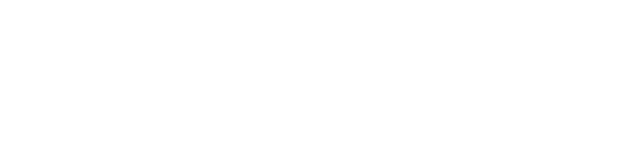
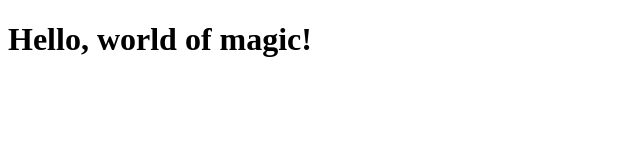
Before and after one commit to IliaGolota/github-tutorial, a plain HTML site: page index.html in a window 1280 px wide. Shown: the whole page, without its empty margins (0-640 px from the left). Drawn offline with Linux system fonts and the light colour scheme.

Commit message:
Додав вітання у html

```diff
--- a/index.html
+++ b/index.html
@@ -6,5 +6,7 @@
     <meta name="viewport" content="width=device-width, initial-scale=1.0" />
     <title>GitHub rules!</title>
   </head>
-  <body></body>
+  <body>
+    <h1>Hello, world of magic!</h1>
+  </body>
 </html>
```
